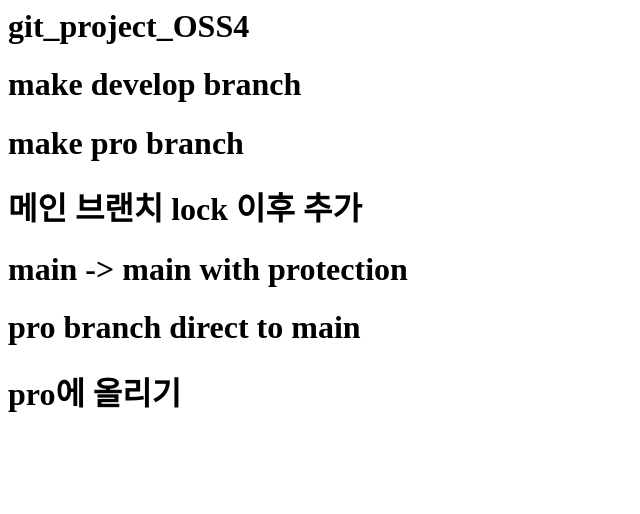
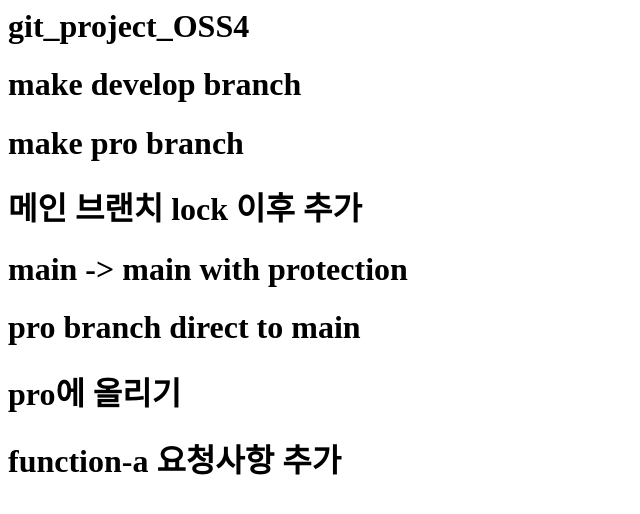
Before and after one commit to KR-D2Bro/git_project_OSS4, a plain HTML site: page index.html in a window 1280 px wide. Shown: the whole page, without its empty margins (0-640 px from the left). Drawn offline with Linux system fonts and the light colour scheme.

Commit message:
function-a commit

```diff
--- a/index.html
+++ b/index.html
@@ -13,5 +13,7 @@
         <h1>pro branch direct to main</h1>
 
         <h1>pro에 올리기</h1>
+
+        <h1>function-a 요청사항 추가</h1>
     </body>
 </html>
```
